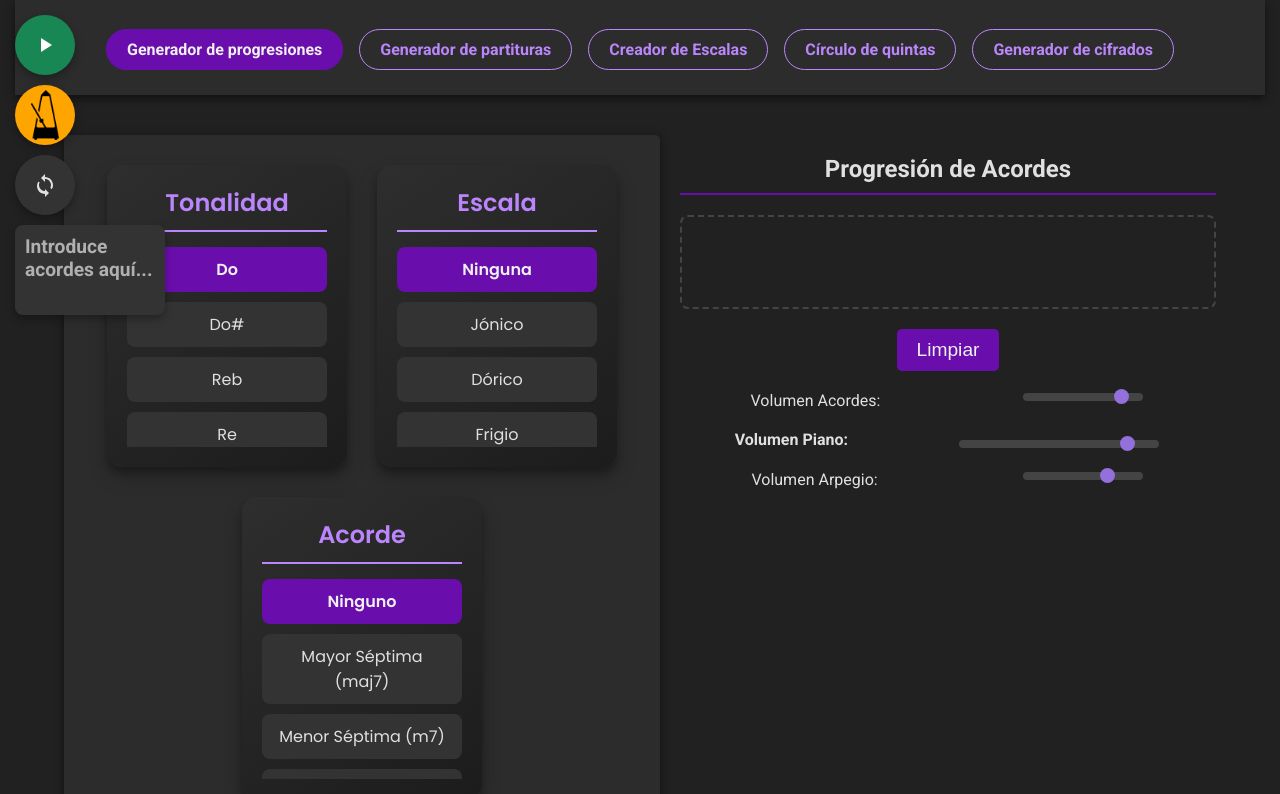
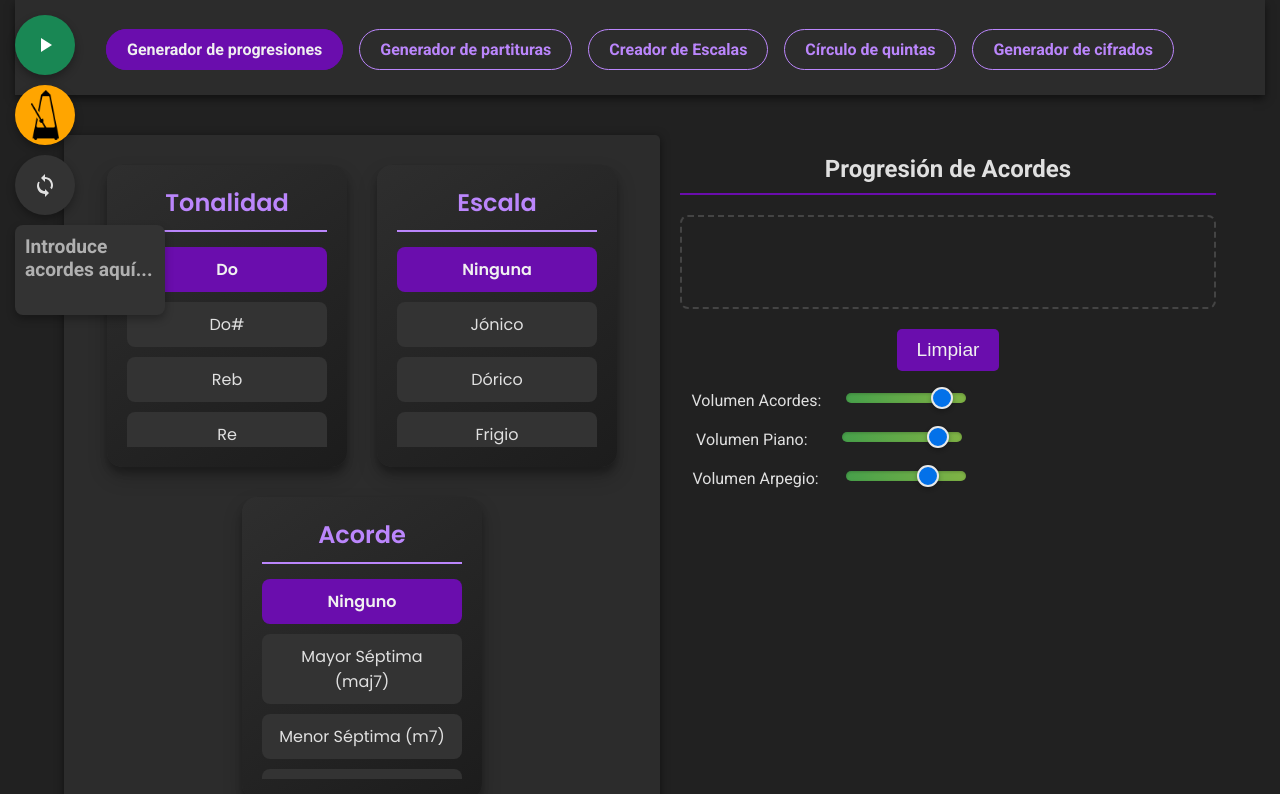
Before and after one commit to dlucho2022-ui/GeneradorDeAcordes, a plain HTML site: page index.html in a window 1280 px wide. Shown: the top 794 px of the page. Drawn offline with nearby package versions, Linux system fonts and the light colour scheme; no server answers.

Commit message:
piano con arpegios y volumen individual cambio de style

```diff
--- a/assets/style.css
+++ b/assets/style.css
@@ -102,10 +102,9 @@ main {
     margin: 20px auto; /* Center it and add some top margin */
 }
 
-#scales-chords-tab,
 #progression-container {
     flex: 1; /* Allow them to grow and shrink */
-    min-width: 300px; /* Minimum width before wrapping */
+    min-width: 400px; /* Increased minimum width to accommodate wider sliders */
     margin: 0; /* Reset margins */
 }
 
@@ -404,32 +403,55 @@ nav ul li a.active-nav-link {
 
 
 .volume-slider {
-    width: 80px;
-    -webkit-appearance: none;
-    appearance: none;
-    height: 8px;
-    background: #444;
-    border-radius: 4px;
+    -webkit-appearance: none; /* Remove default styling */
+    width: 250px; /* Increased width for more range */
+    height: 10px; /* Slightly thicker track */
+    background: linear-gradient(to right, #4CAF50, #8BC34A); /* Modern gradient */
+    border-radius: 5px; /* Rounded ends */
     outline: none;
-    transition: opacity .2s;
+    opacity: 0.9; /* Slightly less transparent by default */
+    transition: opacity .2s ease-in-out; /* Smooth transition */
+    box-shadow: inset 0 1px 3px rgba(0, 0, 0, 0.2); /* Subtle inner shadow */
+}
+
+.volume-slider:hover {
+    opacity: 1;
 }
 
 .volume-slider::-webkit-slider-thumb {
     -webkit-appearance: none;
     appearance: none;
-    width: 15px;
-    height: 15px;
-    background: #9370db;
+    width: 22px; /* Slightly larger thumb */
+    height: 22px; /* Slightly larger thumb */
     border-radius: 50%;
-    cursor: pointer;
+    background: #007bff; /* Vibrant blue */
+    border: 2px solid #ffffff; /* White border */
+    cursor: grab; /* Modern cursor */
+    box-shadow: 0 2px 5px rgba(0, 0, 0, 0.3); /* Subtle shadow */
+    transition: background .2s ease-in-out, box-shadow .2s ease-in-out; /* Smooth transitions */
+}
+
+.volume-slider::-webkit-slider-thumb:active {
+    cursor: grabbing; /* Grabbing cursor when active */
+    background: #0056b3; /* Darker blue when active */
+    box-shadow: 0 3px 8px rgba(0, 0, 0, 0.4);
 }
 
 .volume-slider::-moz-range-thumb {
-    width: 15px;
-    height: 15px;
-    background: #9370db;
+    width: 22px; /* Slightly larger thumb */
+    height: 22px; /* Slightly larger thumb */
     border-radius: 50%;
-    cursor: pointer;
+    background: #007bff; /* Vibrant blue */
+    border: 2px solid #ffffff; /* White border */
+    cursor: grab; /* Modern cursor */
+    box-shadow: 0 2px 5px rgba(0, 0, 0, 0.3); /* Subtle shadow */
+    transition: background .2s ease-in-out, box-shadow .2s ease-in-out; /* Smooth transitions */
+}
+
+.volume-slider::-moz-range-thumb:active {
+    cursor: grabbing; /* Grabbing cursor when active */
+    background: #0056b3; /* Darker blue when active */
+    box-shadow: 0 3px 8px rgba(0, 0, 0, 0.4);
 }
 
 /* Piano interactivo - de index.html */
@@ -518,7 +540,7 @@ nav ul li a.active-nav-link {
     flex-direction: row;
     justify-content: space-around;
     align-items: flex-start;
-    width: 100%;
+    width: 300px; /* Explicitly set width to accommodate wider sliders */
     margin-top: 20px;
 }
 
@@ -794,40 +816,7 @@ body.body-sheet-music #floating-play-stop-button.playing { /* Changed from is-pl
 }
 
 /* Estilos para el control de volumen de piano en Index3.html */
-#piano-volume {
-    width: 200px;
-    margin-top: 10px;
-    -webkit-appearance: none;
-    appearance: none;
-    height: 8px;
-    background: #444;
-    border-radius: 4px;
-    outline: none;
-    transition: opacity .2s;
-}
 
-#piano-volume::-webkit-slider-thumb {
-    -webkit-appearance: none;
-    appearance: none;
-    width: 15px;
-    height: 15px;
-    background: #9370db;
-    border-radius: 50%;
-    cursor: pointer;
-}
-
-#piano-volume::-moz-range-thumb {
-    width: 15px;
-    height: 15px;
-    background: #9370db;
-    border-radius: 50%;
-    cursor: pointer;
-}
-
-label[for="piano-volume"] {
-    color: #e0e0e0;
-    font-weight: bold;
-}
 
 /* Estilos para botones flotantes solo en index.html */
 body:not(.body-sheet-music) #floating-play-stop-button {
```
